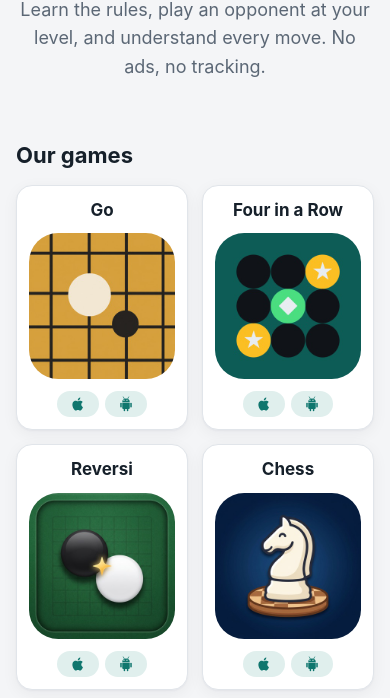
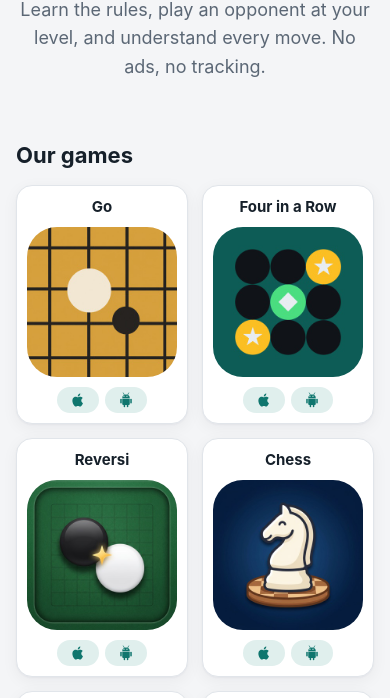
Before and after one commit to utoappia/Board-Game-Coach_ProductPage, a plain HTML site: page index.html in a window 390 px wide. Shown: the part 333-1031 px from the top of the page. Drawn offline with Linux system fonts and the light colour scheme.

Commit message:
Game list: at least two columns on every phone; tighter cards on small screens
Co-Authored-By: Claude Opus 5.5 <noreply@anthropic.com>

```diff
--- a/assets/style.css
+++ b/assets/style.css
@@ -64,7 +64,8 @@ img { max-width: 100%; }
 
 /* Game grid */
 .section-title { font-size: 22px; margin: 32px 0 12px; }
-.grid { display: grid; grid-template-columns: repeat(auto-fill, minmax(170px, 1fr)); gap: 14px; }
+/* cards are 170px or wider, but never more than half the row: at least two columns, even on a phone */
+.grid { display: grid; grid-template-columns: repeat(auto-fill, minmax(min(170px, calc(50% - 7px)), 1fr)); gap: 14px; }
 .game-card {
   display: flex; flex-direction: column; align-items: center; gap: 12px;
   padding: 14px 12px 12px; text-align: center;
@@ -125,6 +126,8 @@ img { max-width: 100%; }
 .site-footer a { color: var(--dim); }
 
 @media (max-width: 560px) {
+  .game-card { padding: 12px 10px 10px; gap: 10px; }
+  .game-card h3 { font-size: 15px; }
   .nav { gap: 12px; width: 100%; margin-left: 0; padding-bottom: 10px; }
   .hero { padding-top: 32px; }
   .card { padding: 18px; }
```
